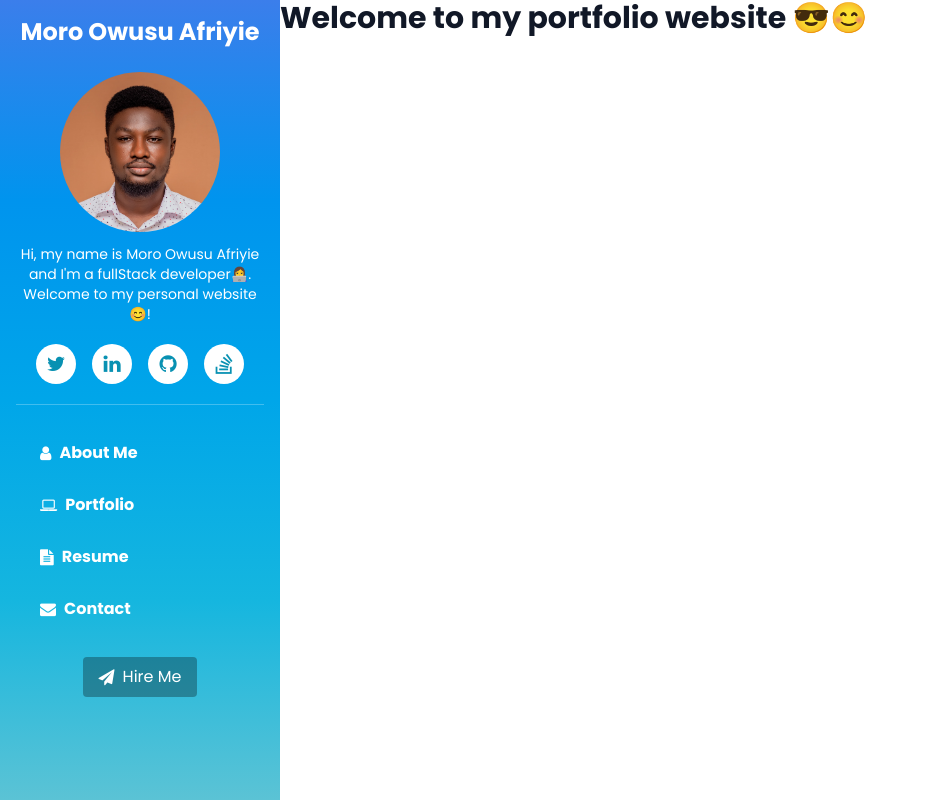
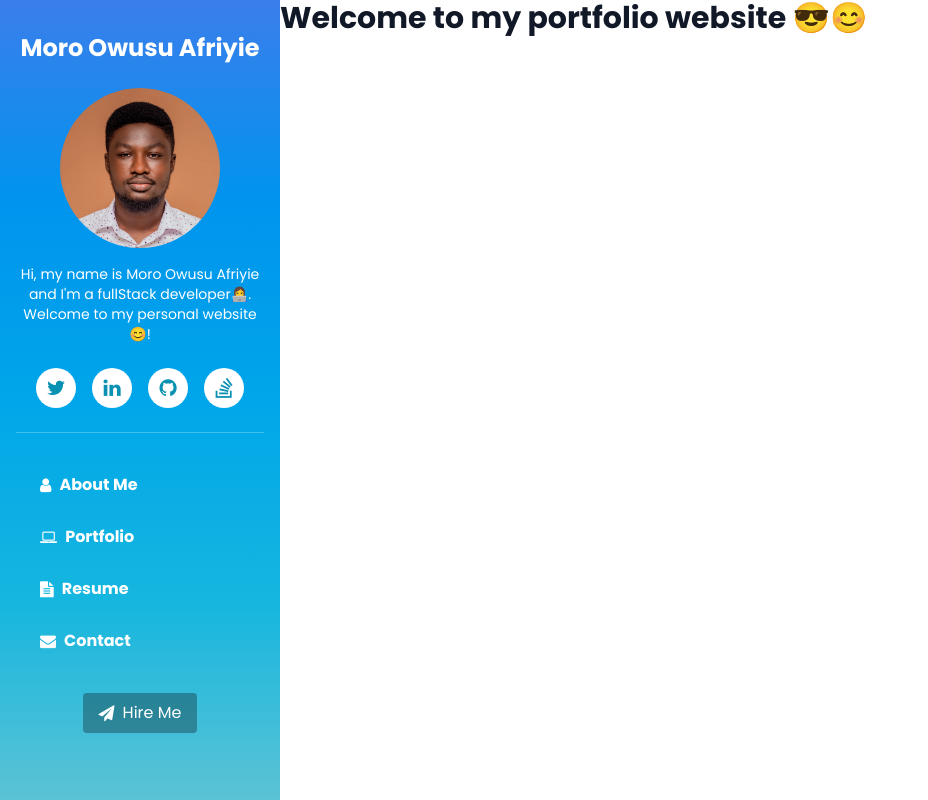
Before and after one commit to Moro-Afriyie/Portfolio, a Next.js app in the folder portfolio/: page / in a window 1280 px wide. Shown: the whole page, without its empty margins (0-928 px from the left). Built offline with nearby package versions, Linux system fonts and the light colour scheme.

Commit message:
done with the navbar

```diff
--- a/portfolio/components/Navbar.tsx
+++ b/portfolio/components/Navbar.tsx
@@ -4,14 +4,14 @@ import profilePic from '../public/profile.jpg';
 
 const Navbar: React.FunctionComponent = () => {
 	return (
-		<div className="flex flex-col items-center">
+		<div className="flex flex-col items-center pt-4">
 			<h1 className="font- text-2xl text-center font-bold pt-4 capitalize">
 				<a href="#" className="">
 					Moro owusu Afriyie
 				</a>
 			</h1>
-			<div className="navbar-menu py-6 px-4 w-full flex col gap-3 items-center">
-				<div className="profile-section w-full flex flex-col gap-3 items-center">
+			<div className="navbar-menu py-6 px-4 w-full flex col gap-4 items-center">
+				<div className="profile-section w-full flex flex-col gap-4 items-center">
 					<Image
 						src={profilePic}
 						alt="profile picture"
```
